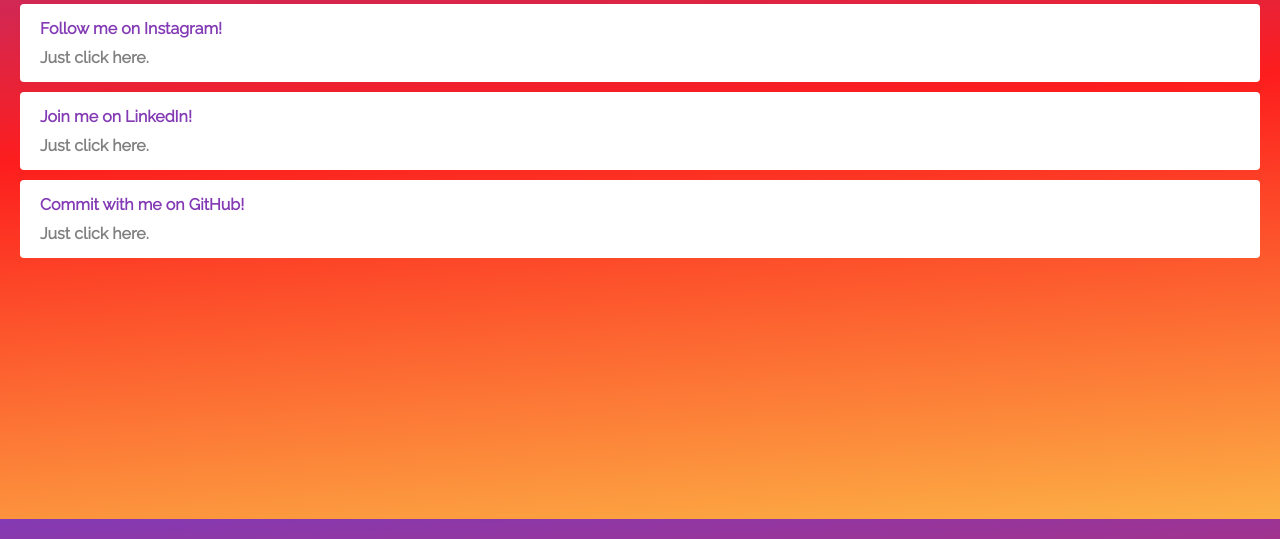
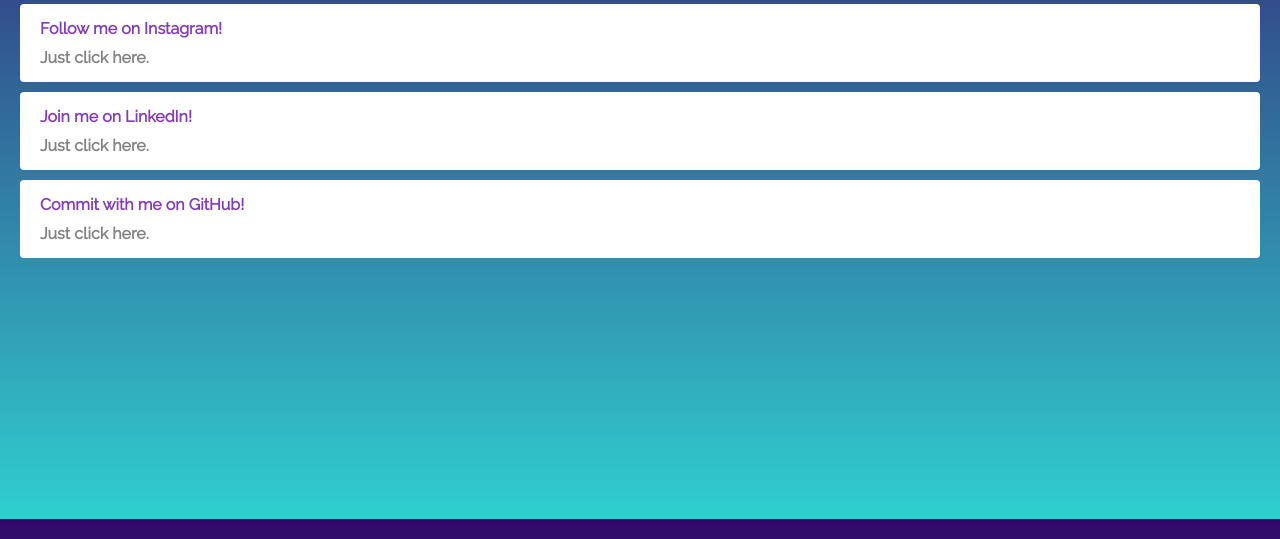
Before and after one commit to breno-pinheiro/breno-pinheiro.github.io, a plain HTML site: page index.html in a window 1280 px wide. Shown: the part 281-820 px from the top of the page. Drawn offline with Linux system fonts and the light colour scheme.

Commit message:
new gradient background

```diff
--- a/css/style.css
+++ b/css/style.css
@@ -13,7 +13,7 @@ body{
     color:whitesmoke;
     background-color: #f5f5dc;
     background: rgb(131,58,180);
-    background: linear-gradient(176deg, rgba(131,58,180,1) 0%, rgba(253,29,29,1) 50%, rgba(252,176,69,1) 100%);
+    background-image: linear-gradient(to top, #30cfd0 0%, #330867 100%);
 }
 
 .avatar{
```
